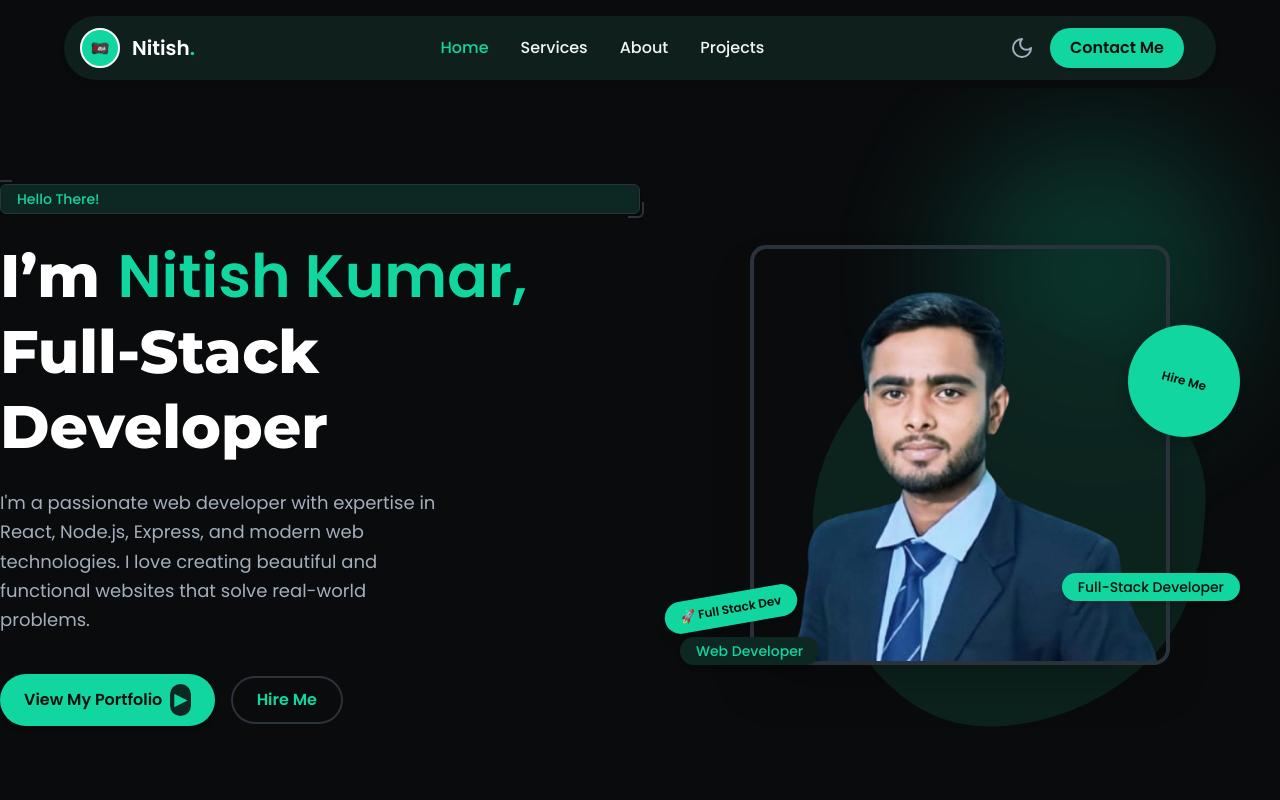
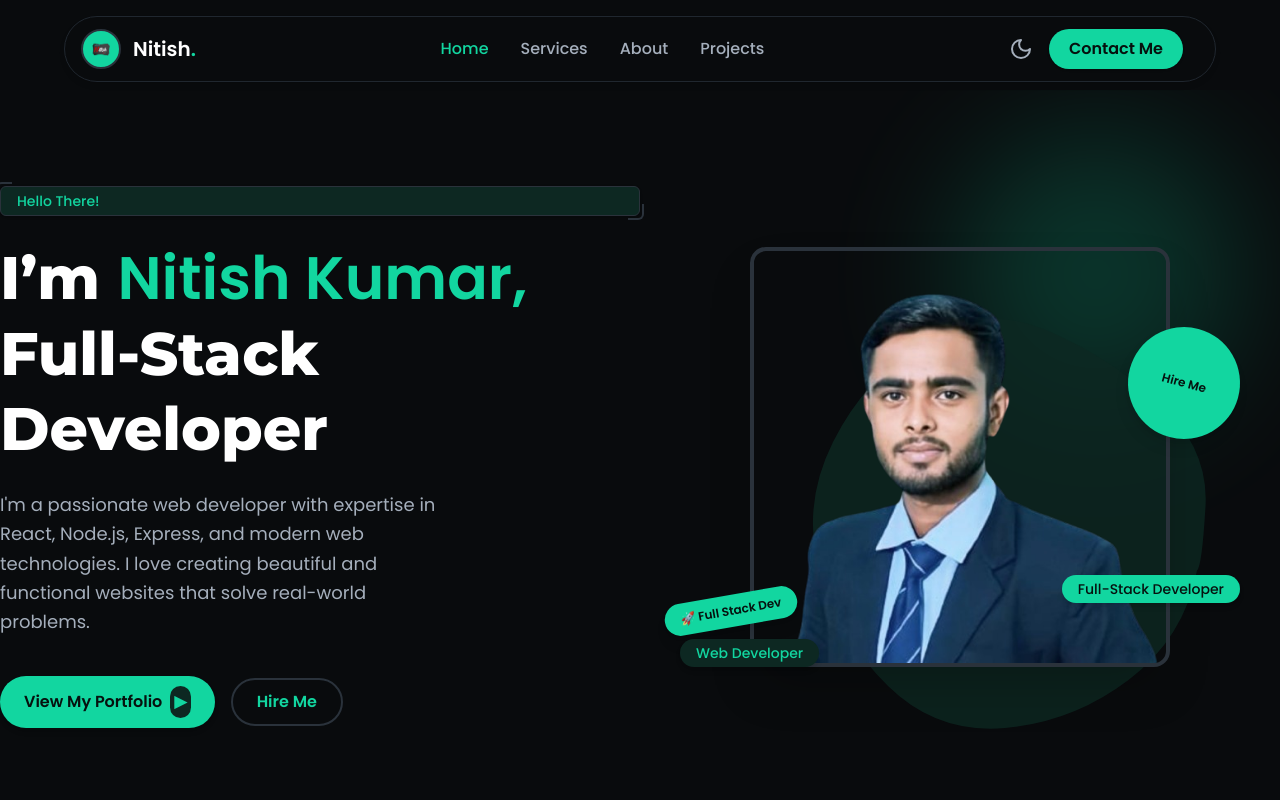
Before and after one commit to nitish-kumar3/Nitish_Portfolio, a React (Vite) app in the folder frontend/: page / in a window 1280 px wide. Shown: the top 800 px of the page. Built offline with nearby package versions, Linux system fonts and the light colour scheme; no server answers.

Commit message:
Update navbarrs.css

```diff
--- a/frontend/src/components/navbarrs.css
+++ b/frontend/src/components/navbarrs.css
@@ -9,13 +9,16 @@ body[data-theme="light"] {
 } */
 
 
+/* phle abhi just  */
+
+/*
 .navbar-container {
   display: flex;
   justify-content: center;
 }
 
 .navbar-inner {
-  background-color: #1c3b33; /* Deep green like your image */
+  background-color: #1c3b33;
   border-radius: 50px;
   transition: all 0.3s ease;
 }
@@ -34,4 +37,38 @@ body[data-theme="light"] {
 
 [data-theme='dark'] a:hover {
   color: #facc15;
+} */
+
+
+
+/* now */
+
+.navbar-container {
+  display: flex;
+  justify-content: center;
 }
+
+.navbar-inner {
+  background-color: var(--navbar-bg, var(--bg-primary));
+  border: 1px solid var(--border-subtle);
+  border-radius: 50px;
+  transition: background-color 220ms ease, border-color 220ms ease;
+}
+
+.logo-circle {
+  border: 2px solid var(--border-primary);
+}
+
+body[data-theme='dark'] .navbar-inner {
+  background-color: var(--bg-primary);
+  border-color: var(--border-subtle);
+}
+
+body[data-theme='dark'] .navbar-inner nav a:not([class~="text-yellow-400"]) {
+  color: var(--text-secondary);
+}
+
+body[data-theme='dark'] .navbar-inner nav a:hover,
+body[data-theme='dark'] .navbar-inner nav a[class~="text-yellow-400"] {
+  color: var(--accent-primary);
+}
```
